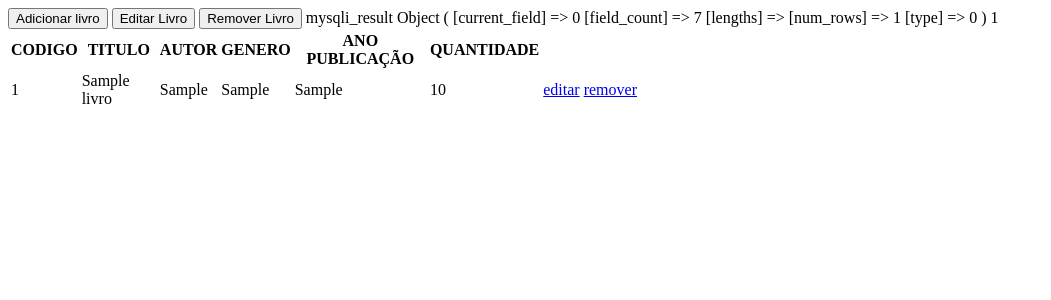
After one commit to viniciusFGeraldo/ProjetoDeDesenvolvimentoDeSistemas-php, a PHP site: page /gerenciador-livros.php in a window 1280 px wide. The commit adds this page. Shown: the top 300 px of the page, without its empty margins (0-1051 px from the left). Run offline with PHP 8.4, Linux system fonts and the light colour scheme; tables that the repository leaves empty or names only in its code hold one stand-in row (values such as "Sample post").

Commit message:
iniciando parte do gerenciamento do sistema

```diff
--- /dev/null
+++ b/gerenciador-livros.php
@@ -0,0 +1,51 @@
+<!DOCTYPE html>
+<html lang="en">
+<head>
+    <meta charset="UTF-8">
+    <meta name="viewport" content="width=device-width, initial-scale=1.0">
+    <title>Document</title>
+</head>
+<body>
+    <input type="submit" value="Adicionar livro">
+    <input type="submit" value="Editar Livro">
+    <input type="submit" value="Remover Livro">
+
+    <?php
+
+        require_once "banco.php";
+
+        $q = "SELECT * FROM livros";
+        $busca = $banco->query($q);
+        echo print_r($busca);
+    ?>
+
+    <table style="width: 50%;">
+        <tr>
+            <th>CODIGO</th>
+            <th>TITULO</th>
+            <th>AUTOR</th>
+            <th>GENERO</th>
+            <th>ANO PUBLICAÇÃO</th>
+            <th>QUANTIDADE</th>
+            <th></th>
+        </tr>
+
+        <?php
+            while ($obj_livro = $busca->fetch_object()) {
+                echo "<tr>";
+                echo "<td>$obj_livro->id</td>";
+                echo "<td>$obj_livro->titulo</td>";
+                echo "<td>$obj_livro->autor</td>";
+                echo "<td>$obj_livro->genero</td>";
+                echo "<td>$obj_livro->ano_publicacao</td>";
+                echo "<td>$obj_livro->quantidade</td>";
+
+                echo "<td><a href=\"editar.php?p=" . $obj_livro->id . "\">editar</a> </td>";
+                echo "<td><a href=\"remover.php?p=" . $obj_livro->id . "\">remover</a> </td>";
+                echo "</tr>";
+            }
+        ?>
+
+    </table>
+</body>
+</html>
```
Also changed, not shown: adicionar-livro.php (added, +33 -0 lines), editar.php (added, +11 -0 lines), index.php (+9 -1 lines), README.md.
